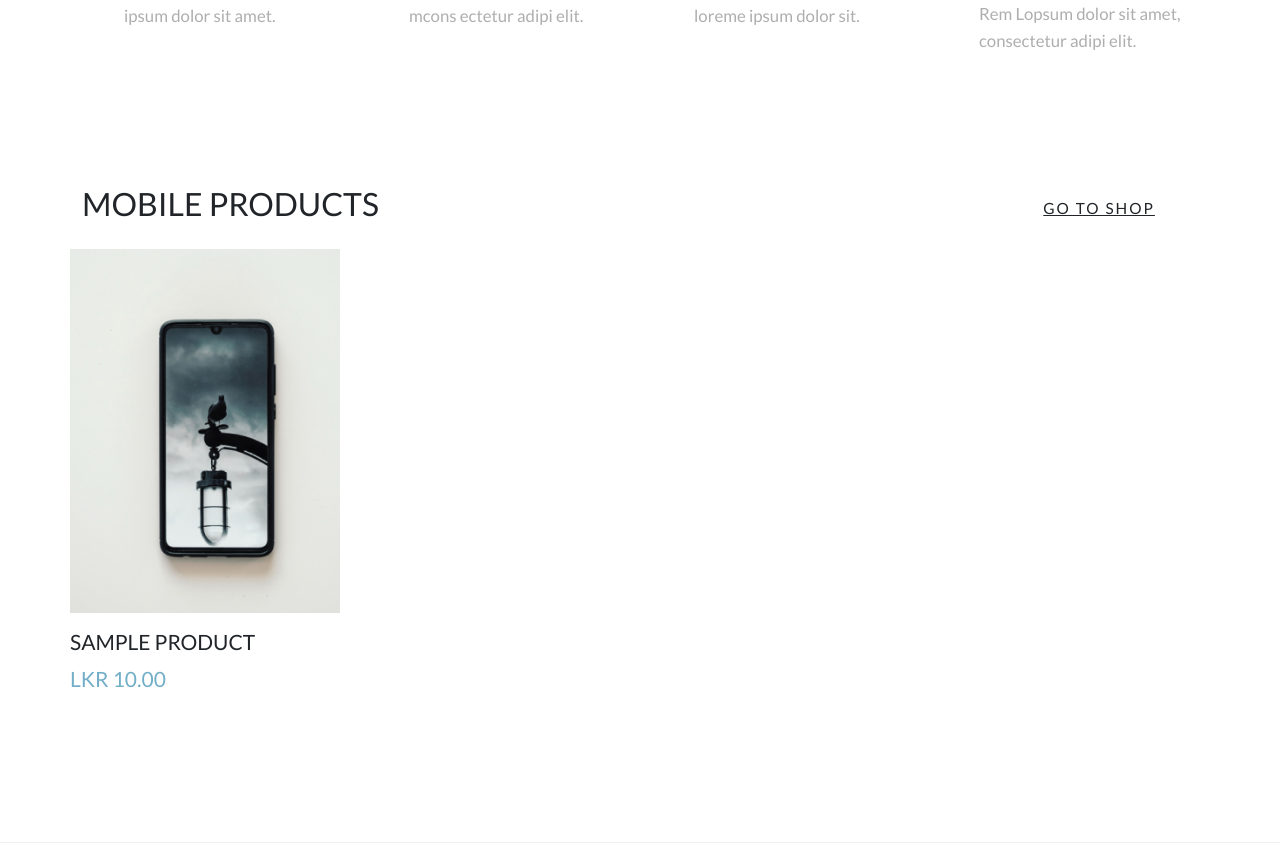
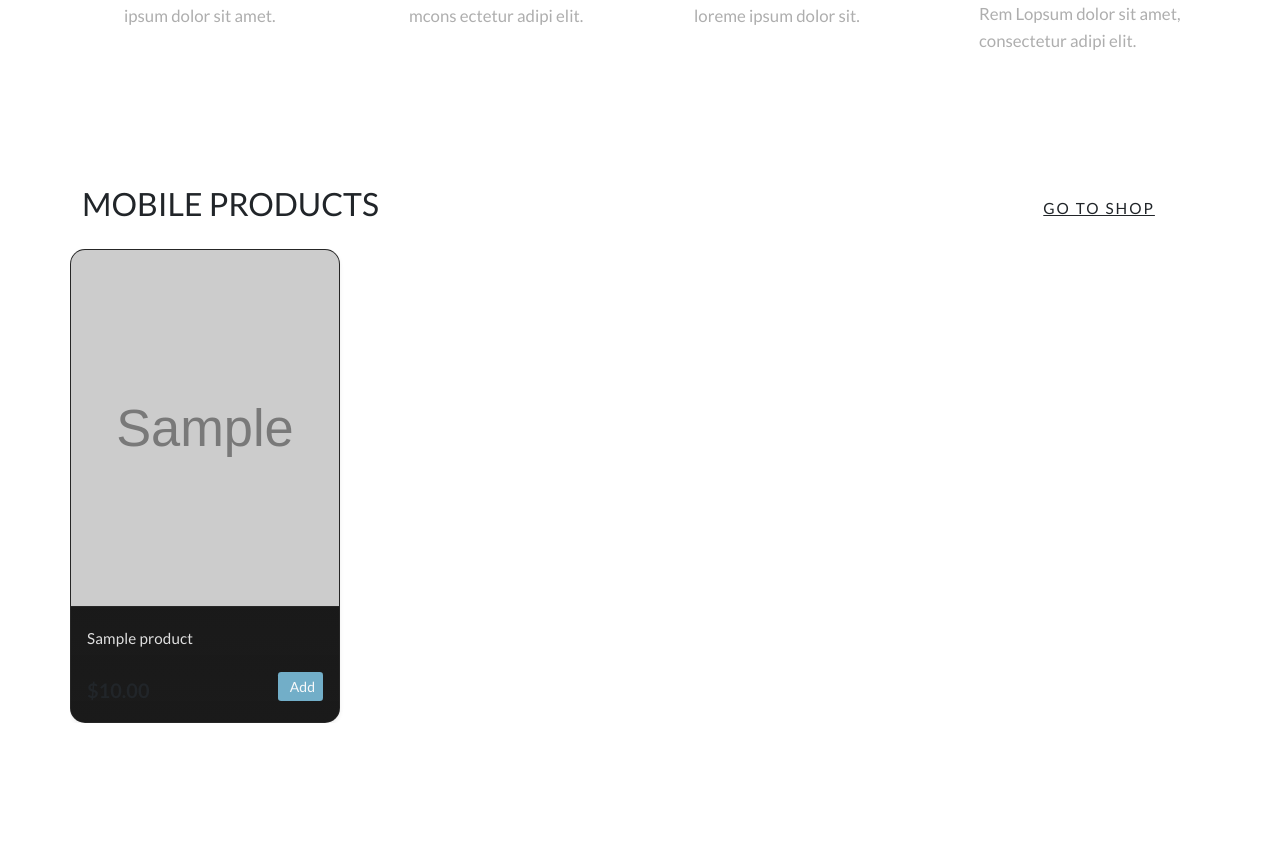
Before and after one commit to dimuthadithya/MobiMart, a PHP site: page / in a window 1280 px wide. Shown: the part 832-1675 px from the top of the page. Run offline with PHP 8.4, Linux system fonts and the light colour scheme; tables that the repository leaves empty hold one stand-in row (values such as "Sample post"); grey boxes marked "Sample" are stand-in pictures; data that the repository does not hold is empty.

Commit message:
Replace product card component with a new design featuring enhanced styles and functionality

```diff
--- a/includes/productCard.php
+++ /dev/null
@@ -1,22 +0,0 @@
-<div class="product-card position-relative">
-    <div class="image-holder">
-        <a href="<?php echo $productDetailsPage ?>">
-            <img src="../assets/images/product-item2.jpg" alt="product-item" class="img-fluid" />
-        </a>
-    </div>
-    <div class="cart-concern position-absolute">
-        <div class="cart-button d-flex">
-            <p class="btn btn-medium btn-black" onclick="addToCart(<?php echo $productId ?>)">
-                Add to Cart<svg class="cart-outline">
-                    <use xlink:href="#cart-outline"></use>
-                </svg>
-            </p>
-        </div>
-    </div>
-    <div class="card-detail pt-3">
-        <h3 class="card-title text-uppercase ">
-            <a href="#"><?php echo $productName ?></a>
-        </h3>
-        <span class="item-price text-primary ">LKR <?php echo $productPrice ?></span>
-    </div>
-</div>
--- a/includes/productCardNew.php
+++ b/includes/productCardNew.php
@@ -7,11 +7,166 @@ $quantity = (int)$product['quantity'];
 $sku = htmlspecialchars($product['sku']);
 ?>
 
+<style>
+    .product-card {
+        transition: all 0.3s ease;
+        background: #1a1a1a;
+        border-radius: 15px;
+        overflow: hidden;
+        box-shadow: 0 8px 20px rgba(0, 0, 0, 0.15);
+        border: 1px solid rgba(255, 255, 255, 0.05);
+    }
+
+    .product-card:hover {
+        transform: translateY(-5px);
+        box-shadow: 0 12px 28px rgba(0, 0, 0, 0.25);
+        border: 1px solid rgba(255, 255, 255, 0.1);
+    }
+
+    .product-image-wrapper {
+        position: relative;
+        padding-top: 133%;
+        /* 4:3 Aspect Ratio */
+        background: #111111;
+        overflow: hidden;
+    }
+
+    .product-image {
+        position: absolute;
+        top: 0;
+        left: 0;
+        width: 100%;
+        height: 100%;
+        object-fit: cover;
+        transition: all 0.5s ease;
+        filter: contrast(1.1) brightness(0.9) saturate(1.1);
+        mix-blend-mode: luminosity;
+    }
+
+    .product-card:hover .product-image {
+        transform: scale(1.05);
+        filter: contrast(1.2) brightness(1) saturate(1.2);
+        mix-blend-mode: normal;
+    }
+
+    .quick-actions {
+        position: absolute;
+        top: 15px;
+        right: 15px;
+        display: flex;
+        flex-direction: column;
+        gap: 8px;
+        opacity: 0;
+        transform: translateX(10px);
+        transition: all 0.4s ease;
+        z-index: 2;
+    }
+
+    .product-card:hover .quick-actions {
+        opacity: 1;
+        transform: translateX(0);
+    }
+
+    .quick-actions .btn {
+        width: 40px;
+        height: 40px;
+        background: rgba(30, 30, 30, 0.85);
+        backdrop-filter: blur(4px);
+        border: 1px solid rgba(255, 255, 255, 0.1);
+        display: flex;
+        align-items: center;
+        justify-content: center;
+        color: #fff;
+        transition: all 0.3s ease;
+        border-radius: 12px;
+    }
+
+    .quick-actions .btn:hover {
+        background: rgba(40, 40, 40, 0.95);
+        border-color: rgba(255, 255, 255, 0.2);
+        color: #fff;
+        transform: translateY(-2px);
+    }
+
+    .product-title {
+        font-size: 0.95rem;
+        margin: 0;
+        line-height: 1.5;
+        letter-spacing: 0.01em;
+    }
+
+    .product-title a {
+        color: #e0e0e0;
+        text-decoration: none;
+        transition: all 0.3s ease;
+    }
+
+    .product-title a:hover {
+        color: #fff;
+    }
+
+    .price-wrapper {
+        margin-top: 0.5rem;
+    }
+
+    .price {
+        color: #fff;
+        font-weight: 600;
+        font-size: 1.1rem;
+        letter-spacing: 0.02em;
+    }
+
+    .brand-name {
+        color: #888;
+        font-size: 0.8rem;
+        text-transform: uppercase;
+        letter-spacing: 0.05em;
+        margin-bottom: 0.25rem;
+        font-weight: 500;
+    }
+
+    .product-card .p-3 {
+        background: linear-gradient(0deg, #1a1a1a 0%, rgba(26, 26, 26, 0.9) 100%);
+        border-top: 1px solid rgba(255, 255, 255, 0.05);
+    }
+
+    /* Out of Stock and Low Stock badge styles */
+    .stock-badge.bg-danger {
+        background: rgba(220, 53, 69, 0.9) !important;
+        border-color: rgba(220, 53, 69, 0.3);
+    }
+
+    .stock-badge.bg-warning {
+        background: rgba(255, 193, 7, 0.9) !important;
+        border-color: rgba(255, 193, 7, 0.3);
+        color: #000;
+    }
+
+    .stock-badge {
+        position: absolute;
+        top: 15px;
+        left: 15px;
+        padding: 6px 12px;
+        border-radius: 8px;
+        font-size: 0.7rem;
+        font-weight: 600;
+        text-transform: uppercase;
+        letter-spacing: 0.03em;
+        z-index: 2;
+        background: rgba(30, 30, 30, 0.85);
+        backdrop-filter: blur(4px);
+        border: 1px solid rgba(255, 255, 255, 0.1);
+        color: #fff;
+    }
+</style>
+
 <div class="col">
-    <div class="card h-100 product-card border-0 shadow-sm">
-        <!-- Product Image -->
-        <div class="position-relative">
-            <img src="<?= $product_image ?>" class="card-img-top product-image" alt="<?= $product_name ?>">
+    <div class="product-card shadow-sm"> <!-- Product Image -->
+        <div class="product-image-wrapper">
+            <img src="<?= $product_image ?>"
+                class="product-image"
+                alt="<?= $product_name ?>"
+                loading="lazy">
 
             <!-- Quick Actions -->
             <div class="quick-actions">
@@ -34,52 +189,46 @@ $sku = htmlspecialchars($product['sku']);
 
             <!-- Stock Badge -->
             <?php if ($quantity <= 0): ?>
-                <span class="position-absolute top-0 start-0 m-3 badge bg-danger">
+                <div class="stock-badge bg-danger text-white">
                     Out of Stock
-                </span>
+                </div>
             <?php elseif ($quantity <= 5): ?>
-                <span class="position-absolute top-0 start-0 m-3 badge bg-warning text-dark">
+                <div class="stock-badge bg-warning">
                     Low Stock
-                </span>
+                </div>
             <?php endif; ?>
-        </div>
-
-        <!-- Card Body -->
-        <div class="card-body p-3">
+        </div> <!-- Card Body -->
+        <div class="p-3">
             <!-- Brand -->
-            <p class="text-muted text-uppercase small mb-1"><?= $brand_name ?></p>
+            <div class="text-muted text-uppercase small mb-1"><?= $brand_name ?></div>
 
             <!-- Product Name -->
-            <h5 class="product-title mb-2">
-                <a href="./product-details.php?id=<?= $product['product_id'] ?>"
-                    class="text-decoration-none text-dark stretched-link">
+            <h3 class="product-title mb-2">
+                <a href="./product-details.php?id=<?= $product['product_id'] ?>">
                     <?= $product_name ?>
                 </a>
-            </h5>
+            </h3>
 
-            <!-- Price and Status -->
-            <div class="d-flex justify-content-between align-items-center">
+            <!-- Price and Add to Cart -->
+            <div class="mt-3 d-flex justify-content-between align-items-center">
                 <div class="price-wrapper">
-                    <span class="fw-bold text-primary">$<?= $price ?></span>
+                    <span class="fw-bold fs-5">$<?= $price ?></span>
                 </div>
-                <small class="text-muted">SKU: <?= $sku ?></small>
-            </div>
-        </div>
-
-        <!-- Card Footer -->
-        <div class="card-footer bg-white border-top-0 p-3">
+                <div>
                     <?php if ($quantity > 0): ?>
-                <button class="btn btn-primary w-100 add-to-cart"
+                        <button class="btn btn-sm btn-primary add-to-cart"
                             data-product-id="<?= $product['product_id'] ?>"
                             data-product-name="<?= $product_name ?>"
                             data-product-price="<?= $price ?>">
-                    <i class="fas fa-shopping-cart me-2"></i>Add to Cart
+                            <i class="fas fa-shopping-cart me-1"></i>Add
                         </button>
                     <?php else: ?>
-                <button class="btn btn-secondary w-100" disabled>
-                    <i class="fas fa-times-circle me-2"></i>Out of Stock
+                        <button class="btn btn-sm btn-secondary" disabled>
+                            Out of Stock
                         </button>
                     <?php endif; ?>
                 </div>
             </div>
         </div>
+    </div>
+</div>
--- a/index.php
+++ b/index.php
@@ -501,7 +501,7 @@ $products = $stmt->fetchAll(PDO::FETCH_ASSOC);
                 $productDetailsPage = './includes/productDetails.php?product_id=' . $productId;
 
 
-                include 'includes/productCard.php'; ?>
+                include 'includes/productCardNew.php'; ?>
               </div>
             <?php } ?>
           </div>
```
Lines whose indentation alone changed are shown as unchanged.
